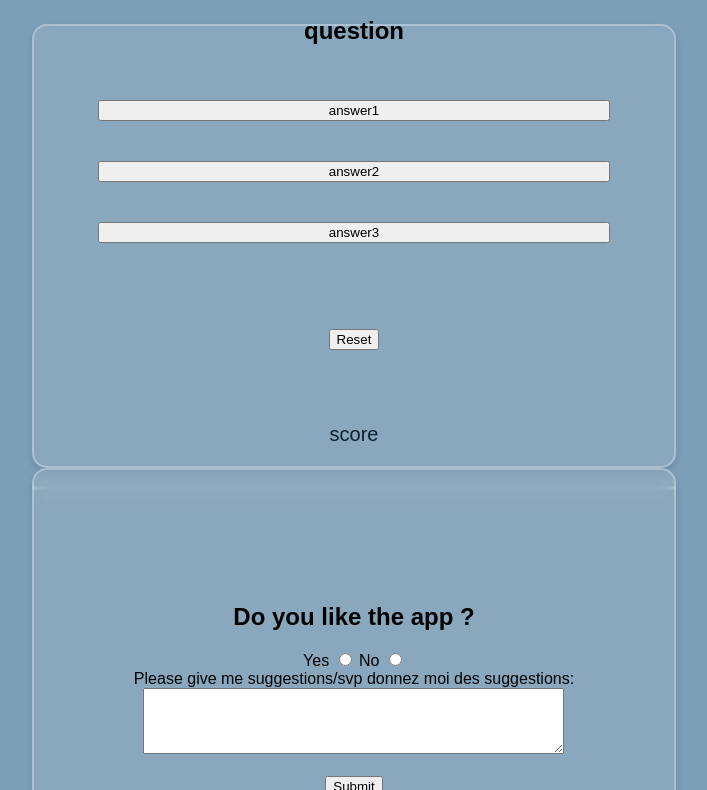
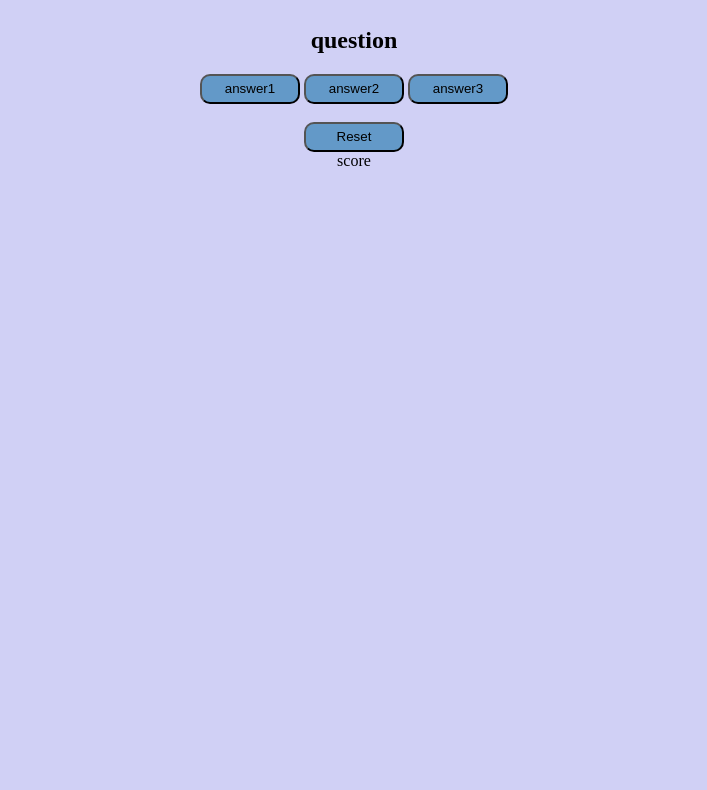
Before and after one commit to MrKtheNOob/Bamba-sApp, a plain HTML site: page frontend/index.html in a window 1280 px wide. Shown: the part 121-911 px from the top of the page, without its empty margins (286-993 px from the left). After the commit the page ends 800 px from the top, so only its background shows below. Drawn offline with Linux system fonts and the light colour scheme; no server answers.

Commit message:
fixing things

```diff
--- a/frontend/index.html
+++ b/frontend/index.html
@@ -1,3 +1,4 @@
+
 <!DOCTYPE html>
 <html lang="en">
     <head>
@@ -6,73 +7,20 @@
         <title>Learn irregular verbs with ABN's app</title>
         <style>
             body {
-        font-family: Arial, Helvetica, sans-serif;
-        background-color: #7c9eb6;
                 display: flex;
+                text-align: center;
                 flex-direction: column;
-        align-items: center;
-        /*Tu peux choisir la palette que tu veux sur https://colorhunt.co*/
-      }
-      h1 {
-        color: #0d212e;
-        text-align: center;
-        margin-bottom: 50px;
-        margin-top: 50px;
-      }
-      #questionlabel {
-        margin: 30px;
-      }
-      div {
-        display: flex;
-        flex-direction: column;
-        height: 55vh;
-        width: 50vw;
-        gap: 10px;
-        align-items: center;
+                background-color: rgb(208, 208, 245);
+                padding: 40px;
                 justify-content: center;
-        background-color: rgba(255, 255, 255, 0.1);
-        border: 2px solid rgba(255, 255, 255, 0.3);
-        border-radius: 15px;
-        box-shadow: 0 4px 6px rgba(0, 0, 0, 0.1);
-        backdrop-filter: blur(10px);
-        text-align: center;
-      }
-      div > * {
-        margin: 15px;
-        height: fit-content;
             }
             button {
-        cursor: pointer;
-      }
-      .answers {
-        display: flex;
-        flex-direction: row;
-        align-items: center;
-        justify-content: center;
-        width: 40vw;
+                border-radius: 10px;
+                height: 30px;
+                width: 100px;
+                background-color: rgb(99, 153, 200);
             }
 
-      .answers > * {
-        padding: 10px;
-        border-radius: 8px;
-        box-shadow: 0 0 10px rgba(0, 0, 0, 0.1);
-        height: 60px;
-        width: 160px;
-        font-size: large;
-        background-color: #dfd0b8;
-      }
-      .reset {
-        color: #565047;
-        border-radius: 8px;
-        background-color: #dfd0b8;
-        width: 55px;
-      }
-
-      #score {
-        color: #0d212e;
-        font-size: 20px;
-        margin-top: 20px;
-      }
         </style>
     </head>
     <body>
@@ -91,33 +39,10 @@
             <span id="score">score</span>
             <div id="evaluationdiv"></div>
         </div>
-    <div>
-      <form id="suggestion-space" action="/feedback" method="post">
-        <h2>Do you like the app ?</h2>
-        <label for="yes">Yes</label>
-        <input type="radio" id="yes" name="answer" value="yes" />
-
-        <label for="no">No</label>
-        <input type="radio" id="no" name="answer" value="no" />
-
-        <br />
-
-        <label for="reason"
-          >Please give me suggestions/svp donnez moi des suggestions:</label
-        ><br />
-        <textarea id="reason" name="reason" rows="4" cols="50"></textarea>
-
-        <br /><br />
-
-        <input onclick="onSubmit()" type="submit" value="Submit" />
-      </form>
-    </div>
         <script>
             const questionLabel = document.getElementById("questionlabel");
             const options = document.getElementsByClassName("answers");
             const evaluationdiv = document.getElementById("evaluationdiv");
-      const suggestionSpace = document.getElementById("suggestion-space");
-      const Http = new XMLHttpRequest();
             let scorel = document.getElementById("score");
             let score = 0;
             let fdata;
@@ -125,15 +50,17 @@
                 fetch("/getquestion")
                     .then((response) => response.json())
                     .then((data) => {
-            document.getElementById("questionLabel").textContent =
-              data.question;
-            // Assuming data contains an array of answers
-            for (let i = 0; i < data.answers.length; i++) {
-              document.getElementsByClassName("answers")[i].textContent =
-                data.answers[i];
-            }
+                        console.log(data);
+                        questionLabel.textContent = data.question;
+                        options[0].textContent = data.options[0];
+                        options[1].textContent = data.options[1];
+                        options[2].textContent = data.options[2];
+                        scorel.textContent = `score:${score}` ;
+                        fdata = data;
                     })
-          .catch((error) => console.error("Error:", error));
+                    .catch((error) => {
+                        console.error("Error:", error);
+                    });
             }
             getData();
             function ev0() {
@@ -144,7 +71,7 @@
                     scorel.textContent = `score:${score}`;
                 } else {
                     evaluationdiv.textContent = "wrong answer";
-          score--;
+                    score--
                     scorel.textContent = `score:${score}`;
                 }
             }
@@ -156,7 +83,7 @@
                     scorel.textContent = `score:${score}`;
                 } else {
                     evaluationdiv.textContent = "wrong answer";
-          score--;
+                    score--
                     scorel.textContent = `score:${score}`;
                 }
             }
@@ -168,12 +95,9 @@
                     scorel.textContent = `score:${score}`;
                 } else {
                     evaluationdiv.textContent = "wrong answer";
-          score--;
+                    score--
                     scorel.textContent = `score:${score}`;
                 }
-      }
-      function onSubmit() {
-        suggestionSpace.innerHTML = "<h2>Thank you so much 🙏!<h2>";
             }
         </script>
     </body>
```
Lines whose indentation alone changed are shown as unchanged.
